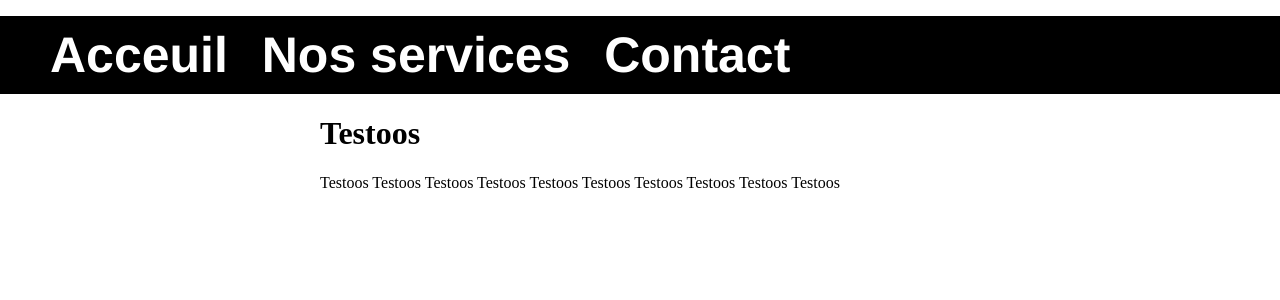
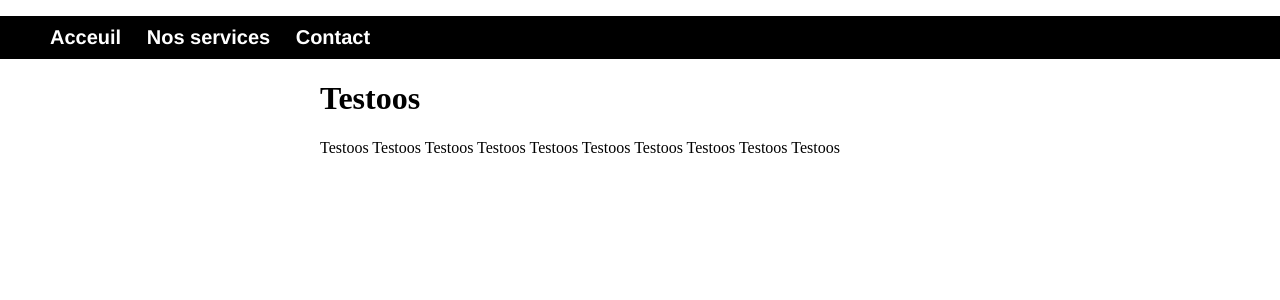
Before and after one commit to BobRendal/BobRendal.github.io, a Jekyll site: the page built from index.html, in a window 1280 px wide. Shown: the top 300 px of the page. Built offline with Jekyll 4.4.1, drawn with Linux system fonts in a browser that asks for light colours.

Commit message:
Update main.css

```diff
--- a/css/main.css
+++ b/css/main.css
@@ -27,7 +27,7 @@ nav ul li, footer ul li {
   padding: 10px 0; /* For clarity */
   margin: 0px;
   color: #FFFFFF;
-  font-size: 50px ;
+  font-size: 20px ;
 }
 
 a {
```
